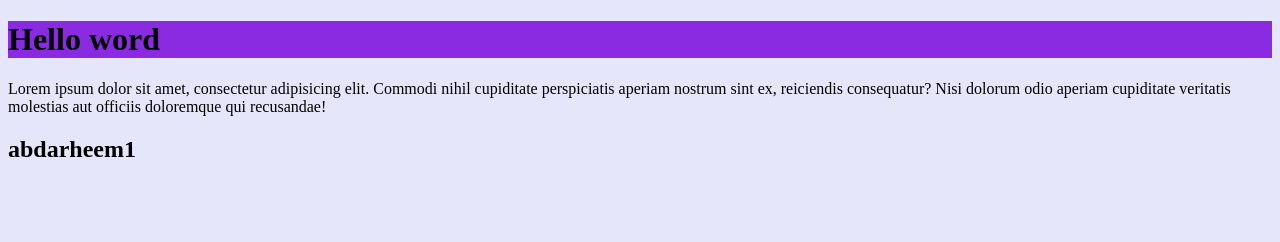
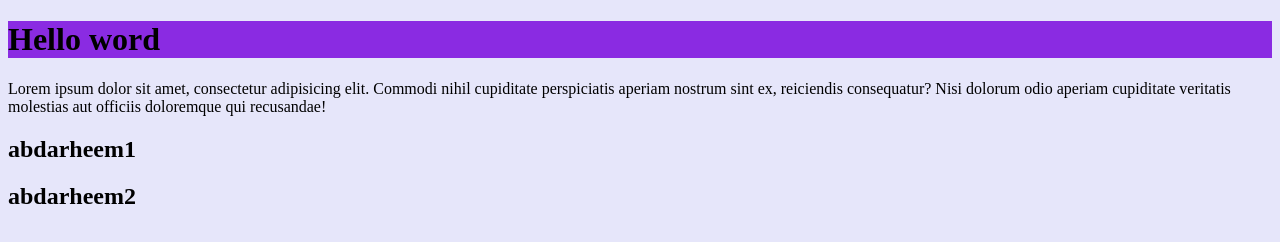
Before and after one commit to abdarheemfarhen/respons, a plain HTML site: page index.html in a window 1280 px wide. Drawn offline with Linux system fonts and the light colour scheme.

Commit message:
add abdarheem2

```diff
--- a/index.html
+++ b/index.html
@@ -10,5 +10,6 @@
     <h1>Hello word</h1>
     Lorem ipsum dolor sit amet, consectetur adipisicing elit. Commodi nihil cupiditate perspiciatis aperiam nostrum sint ex, reiciendis consequatur? Nisi dolorum odio aperiam cupiditate veritatis molestias aut officiis doloremque qui recusandae!
     <h2>abdarheem1</h2>
+    <h2>abdarheem2</h2>
 </body>
 </html>
```
